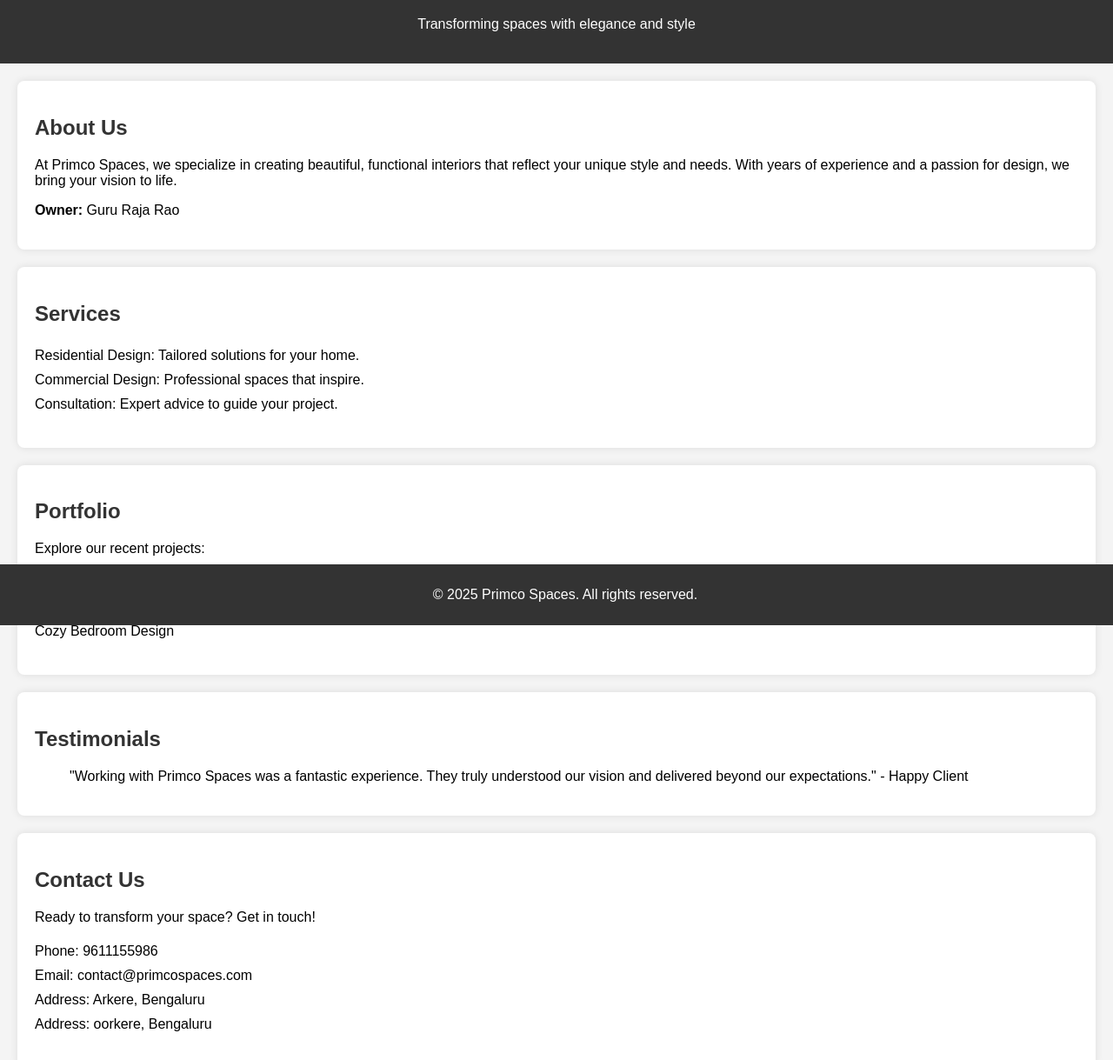
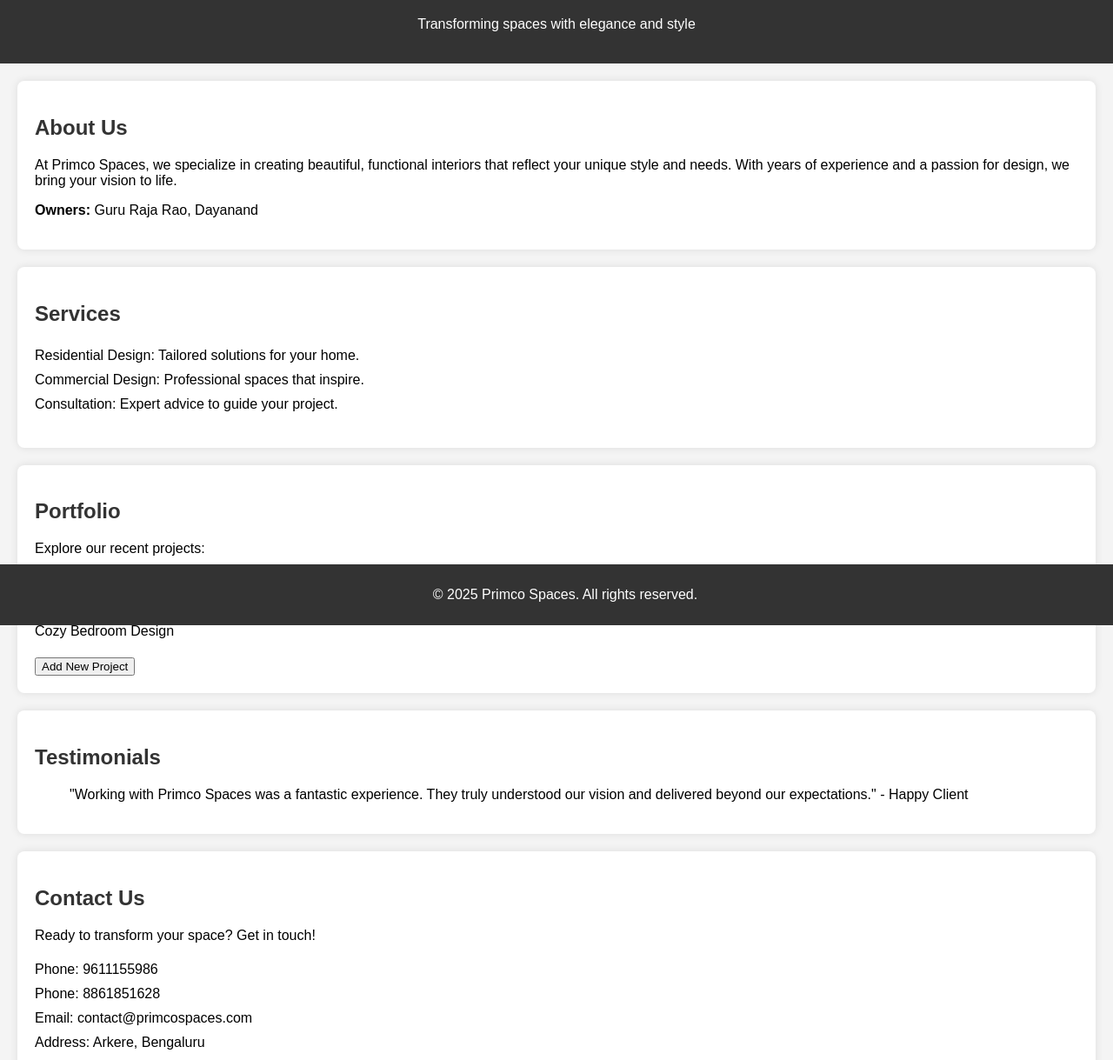
Before and after one commit to Chaitraor7373/Primco-Spaces, a plain HTML site: page index.html in a window 1280 px wide. Shown: the part 81-1300 px from the top of the page at 87% size. Drawn offline with Linux system fonts and the light colour scheme.

Commit message:
Update index.html

```diff
--- a/index.html
+++ b/index.html
@@ -14,7 +14,7 @@
     <section id="about">
         <h2>About Us</h2>
         <p>At Primco Spaces, we specialize in creating beautiful, functional interiors that reflect your unique style and needs. With years of experience and a passion for design, we bring your vision to life.</p>
-        <p><strong>Owner:</strong> Guru Raja Rao</p>
+        <p><strong>Owners:</strong> Guru Raja Rao, Dayanand</p>
     </section>
     <section id="services">
         <h2>Services</h2>
@@ -27,11 +27,12 @@
     <section id="portfolio">
         <h2>Portfolio</h2>
         <p>Explore our recent projects:</p>
-        <ul>
+        <ul id="portfolio-list">
             <li>Modern Living Room</li>
             <li>Elegant Office Space</li>
             <li>Cozy Bedroom Design</li>
         </ul>
+        <button onclick="addPortfolioItem()">Add New Project</button>
     </section>
     <section id="testimonials">
         <h2>Testimonials</h2>
@@ -44,14 +45,14 @@
         <p>Ready to transform your space? Get in touch!</p>
         <ul>
             <li>Phone: 9611155986</li>
+            <li>Phone: 8861851628</li>
             <li>Email: contact@primcospaces.com</li>
             <li>Address: Arkere, Bengaluru</li>
-            <li>Address: oorkere, Bengaluru</li>
-
         </ul>
     </section>
     <footer>
         <p>&copy; 2025 Primco Spaces. All rights reserved.</p>
     </footer>
+    <script src="script.js"></script>
 </body>
 </html>
```
